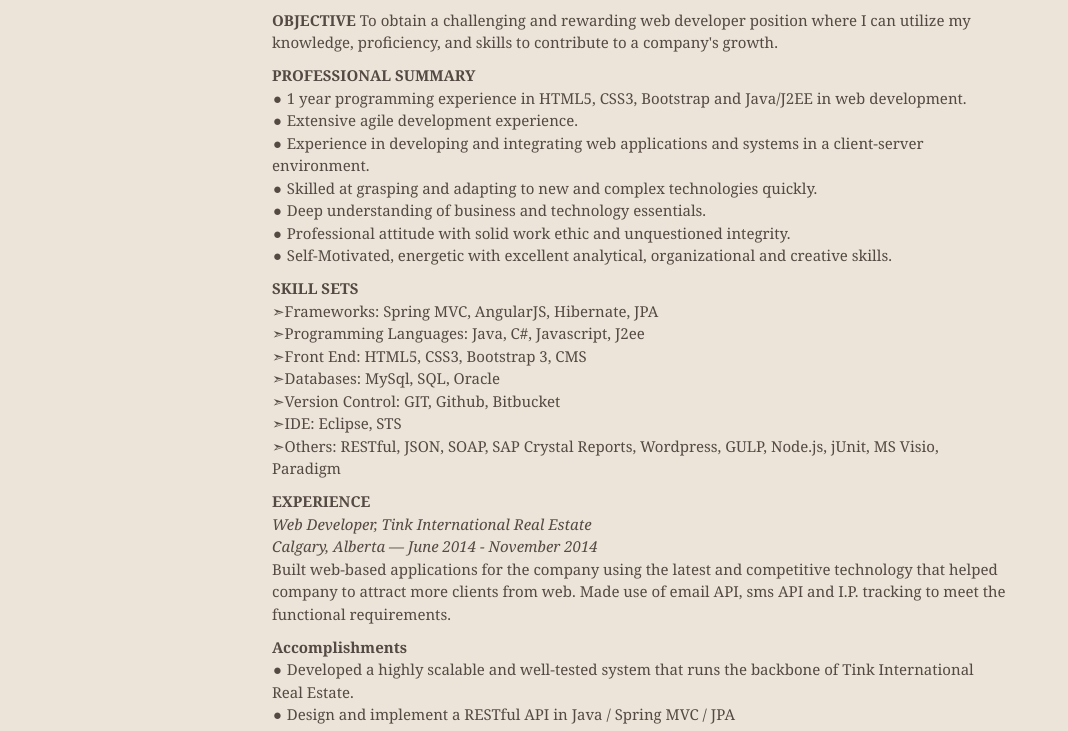
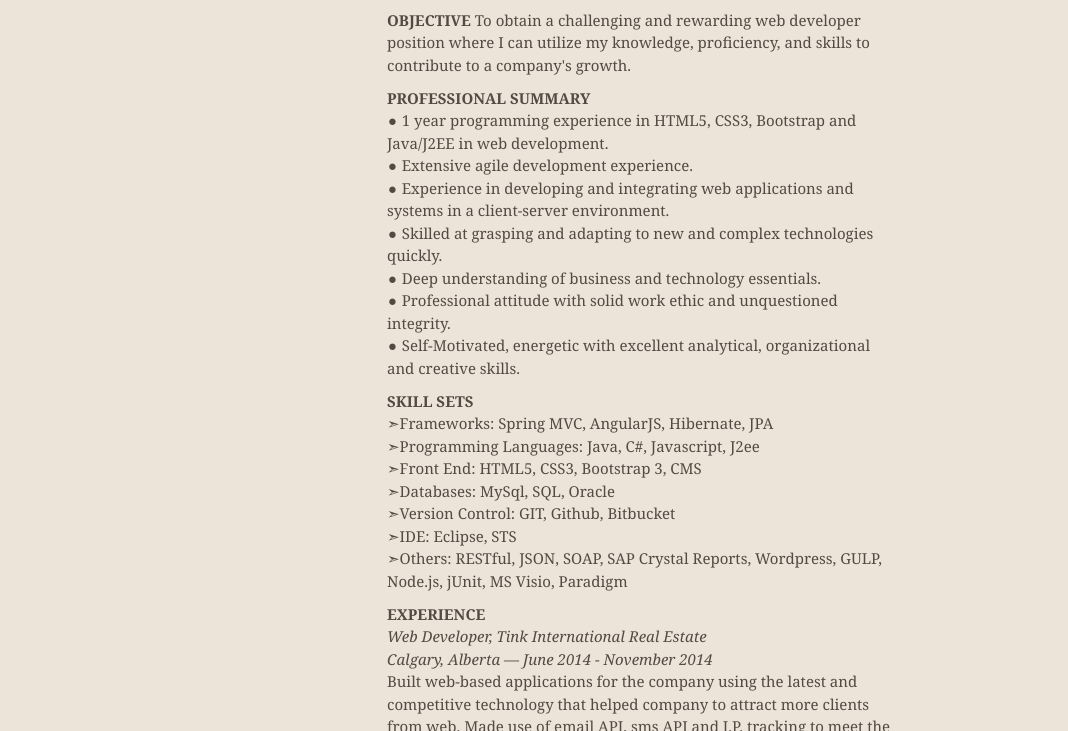
Before and after one commit to lovudsharma/portfolio, a plain HTML site: page index.html in a window 1280 px wide. Shown: the part 183-914 px from the top of the page, without its empty margins (0-1068 px from the left). Drawn offline with nearby package versions, Linux system fonts and the light colour scheme.

Commit message:
no message

```diff
--- a/stylesheets/screen.css
+++ b/stylesheets/screen.css
@@ -114,7 +114,7 @@ header, footer, section {
 
 div.shell {
   display: block;
-  width: 900px;
+  width: 670px;
   margin: 0 auto;
 }
 
```
